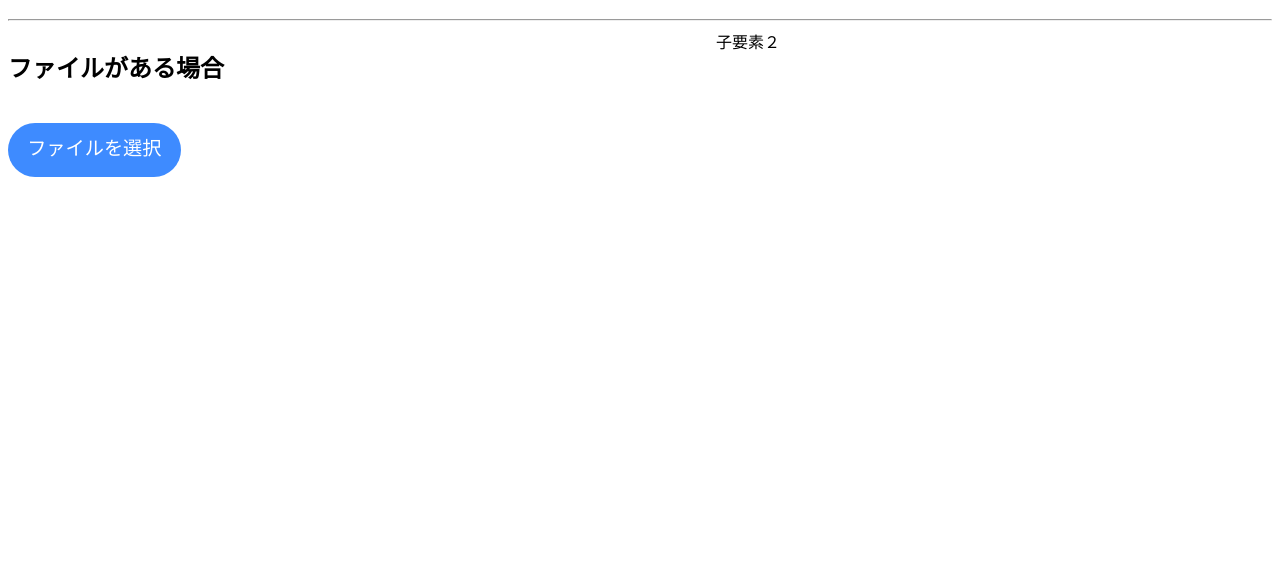
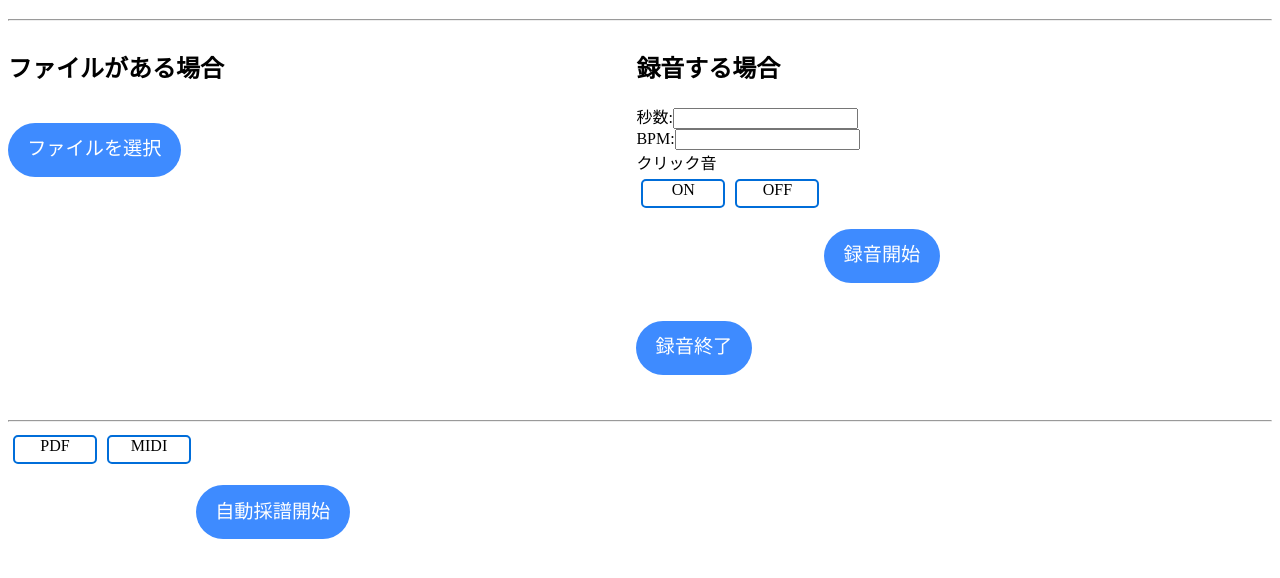
Before and after one commit to Ishimoto0314/group4, a plain HTML site: page html/index.html in a window 1280 px wide. Shown: the part 70-648 px from the top of the page. Drawn offline with Linux system fonts and the light colour scheme.

Commit message:
update index.html and add img

```diff
--- a/html/index.html
+++ b/html/index.html
@@ -2,7 +2,7 @@
 <html>
 <head>
 	<title>ベースギターの自動採譜アプリ</title>
-
+	<link rel = "icon" type = "image/png" href = "img/top.png" />
 	<style>
 
 		.container {
@@ -47,6 +47,11 @@
   border-radius: 2.5em; /* 角の丸み */
   transition: 0.2s; /* ホバーをなめらかに */
 }
+
+.upload-label:checked + label {
+	background: #31A9EE;/* マウス選択時の背景色を指定する */
+	color: #ffffff; /* マウス選択時のフォント色を指定する */
+}
 /* ホバー時 */
 .upload-label:hover {
   box-shadow: 0 8px 10px -2px rgba(0, 0, 0, 0.2); /* 影を表示 */
@@ -55,6 +60,52 @@
 .upload-label input {
   display: none;
 }
+
+.upload-label button {
+  display: none;
+}
+
+.radio_css{
+	display: block;
+	float: left;
+	margin: 5px;
+	width: 70px;
+	height: 25px;
+	padding-left: 5px;
+	padding-right: 5px;
+	text-align: center;
+	border: 2px solid #006DD9;
+	border-radius: 5px;
+	cursor: pointer;
+}
+
+.radio_css input {
+  display: none;
+}
+
+.radio_css:checked + label{
+	background-color: #D3D3D3;
+
+}
+
+.radio_css:hover{
+	background-color: #D3D3D3;
+}
+
+input[type="radio"]{
+	display: none;
+}
+
+input[type="radio"]:checked + label {
+	background: #D3D3D3;/* マウス選択時の背景色を指定する */
+	color: #ffffff; /* マウス選択時のフォント色を指定する */
+}
+
+
+.center {
+  text-align: center;
+}
+
 	</style>
 </head>
 <body>
@@ -71,8 +122,41 @@
 			</label>
 
 	    </div>
-	    <div id="child2">子要素２</div>
+	    <div id="child2">
+	    	<h2>録音する場合</h2>
+	    	秒数:<input type = 'text'><br>
+	    	BPM:<input type = 'text'><br>
+	    	クリック音<br>
+			<input type = "radio" name = 'click' value="on" id="on">
+	    	<label class="radio_css" for="on">ON</label>
+	    	<input type = "radio" name = 'click' value="off" id="off">
+	    	<label class="radio_css" for="off">OFF</label>
+	    	<br>
+	    	<br>
+	    	<label class = "upload-label">
+	    		録音開始<button></button><br>
+	    	</label>
+	    	<br>
+	    	<label class = "upload-label">
+	    		録音終了<button></button>
+	    	</label>
+
+	    </div>
   	</div>
+  	<br>
+  	<hr>
+  	<div>
+	  	<input type = "radio" name = 'PorM' value="PDF" id="PDF">
+		<label class="radio_css" for="PDF">PDF</label>
+		<input type = "radio" name = 'PorM' value="MIDI" id="MIDI">
+		<label class="radio_css" for="MIDI">MIDI</label>
+		<br><br>
+		<label class="upload-label">
+			自動採譜開始
+			<button></button>
+		</label>
+	</div>
+
 
 </body>
 </html>
```
Also changed, not shown: html/img/top.png (added).
